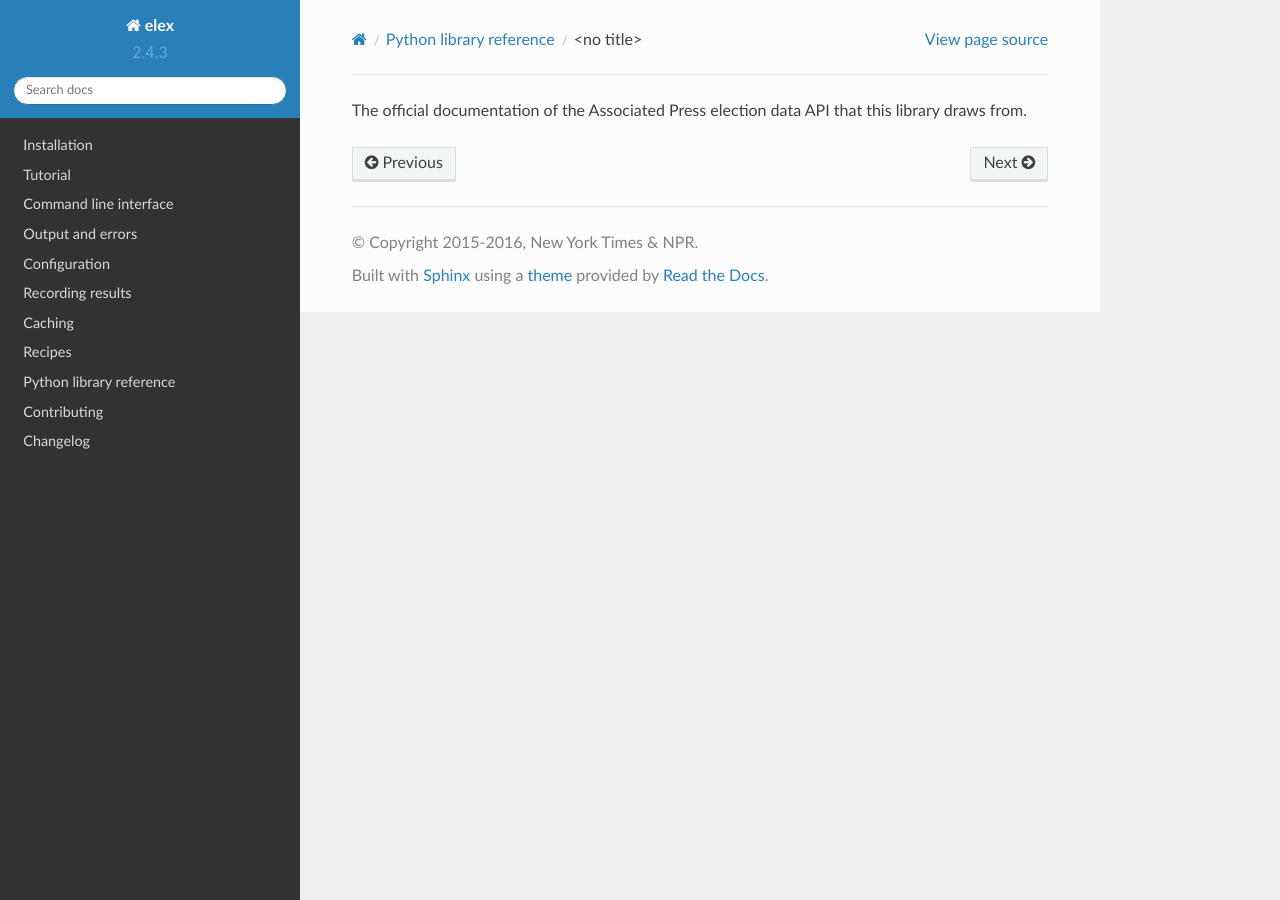
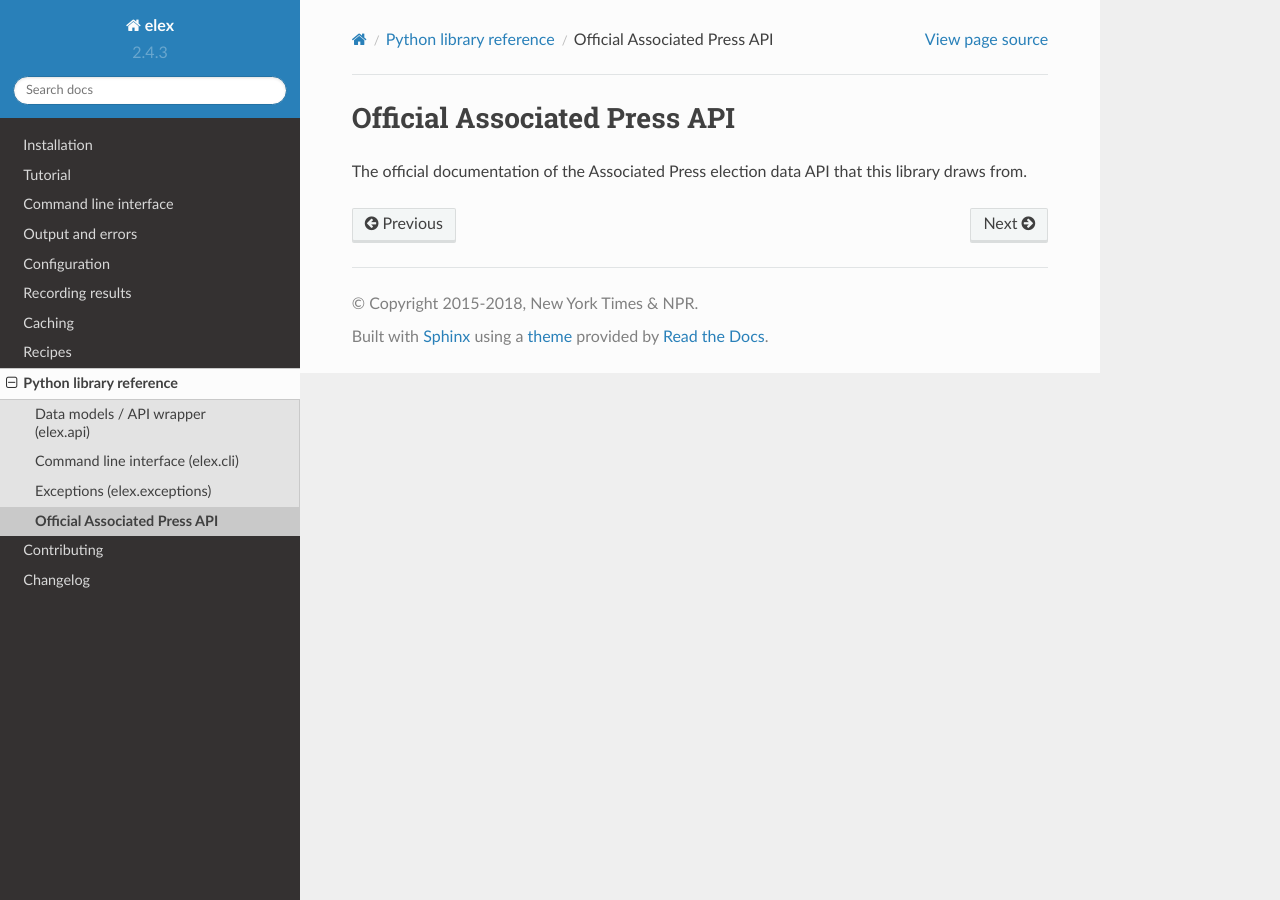
Before and after one commit to newsdev/elex, a Sphinx documentation site: the page built from docs/reference/ap.rst, in a window 1280 px wide. Built offline with Sphinx 7.4.7 and the Read the Docs theme 2.0.0, drawn with Linux system fonts in a browser that asks for light colours.

Commit message:
Switch to flake8 linting, fix docs building and warnings, require docs building to pass tests

```diff
--- a/CHANGELOG.rst
+++ b/CHANGELOG.rst
@@ -41,7 +41,7 @@
 * Adds a :code:`raceids` feature. :code:`elex races 2016-03-15 --raceids 10675,14897` still downloads the full JSON file but only parses the races passed in the :code:`raceids` argument. Particularly effective when used with the :code:`local-only` flag to grab a subset of non-national races, e.g., every NY state race.
 
 2.0.5 - 2.0.6 - June 6, 2016
----------------------
+----------------------------
 * Fixes a small bug in the ME reporting for the upcoming 6-14 primary.
 
 2.0.1 - 2.0.4 - April 26, 2016
--- a/docs/conf.py
+++ b/docs/conf.py
@@ -22,7 +22,7 @@
 
 # Metadata
 project = u'elex'
-copyright = u'2015-2016, New York Times & NPR'
+copyright = u'2015-2018, New York Times & NPR'
 version = elex.__version__
 release = elex.__version__
 
@@ -39,5 +39,4 @@
     html_theme = 'sphinx_rtd_theme'
     html_theme_path = [sphinx_rtd_theme.get_html_theme_path()]
 
-html_static_path = ['_static']
 htmlhelp_basename = 'elexdoc'
--- a/docs/reference/ap.rst
+++ b/docs/reference/ap.rst
@@ -1,4 +1,4 @@
-==============================
+=============================
 Official Associated Press API
 =============================
 
```
Also changed, not shown: .travis.yml, 3 other files.
